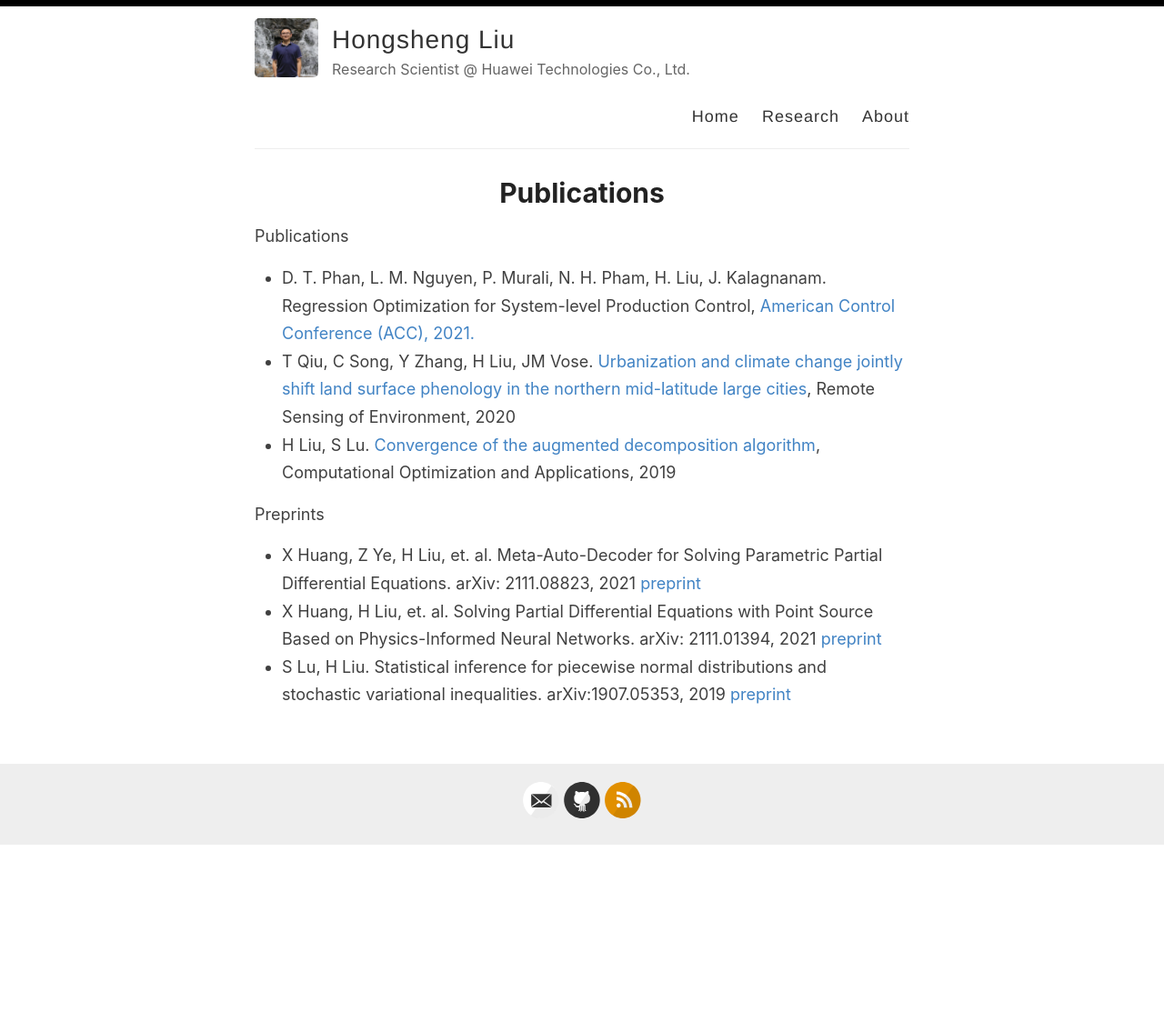
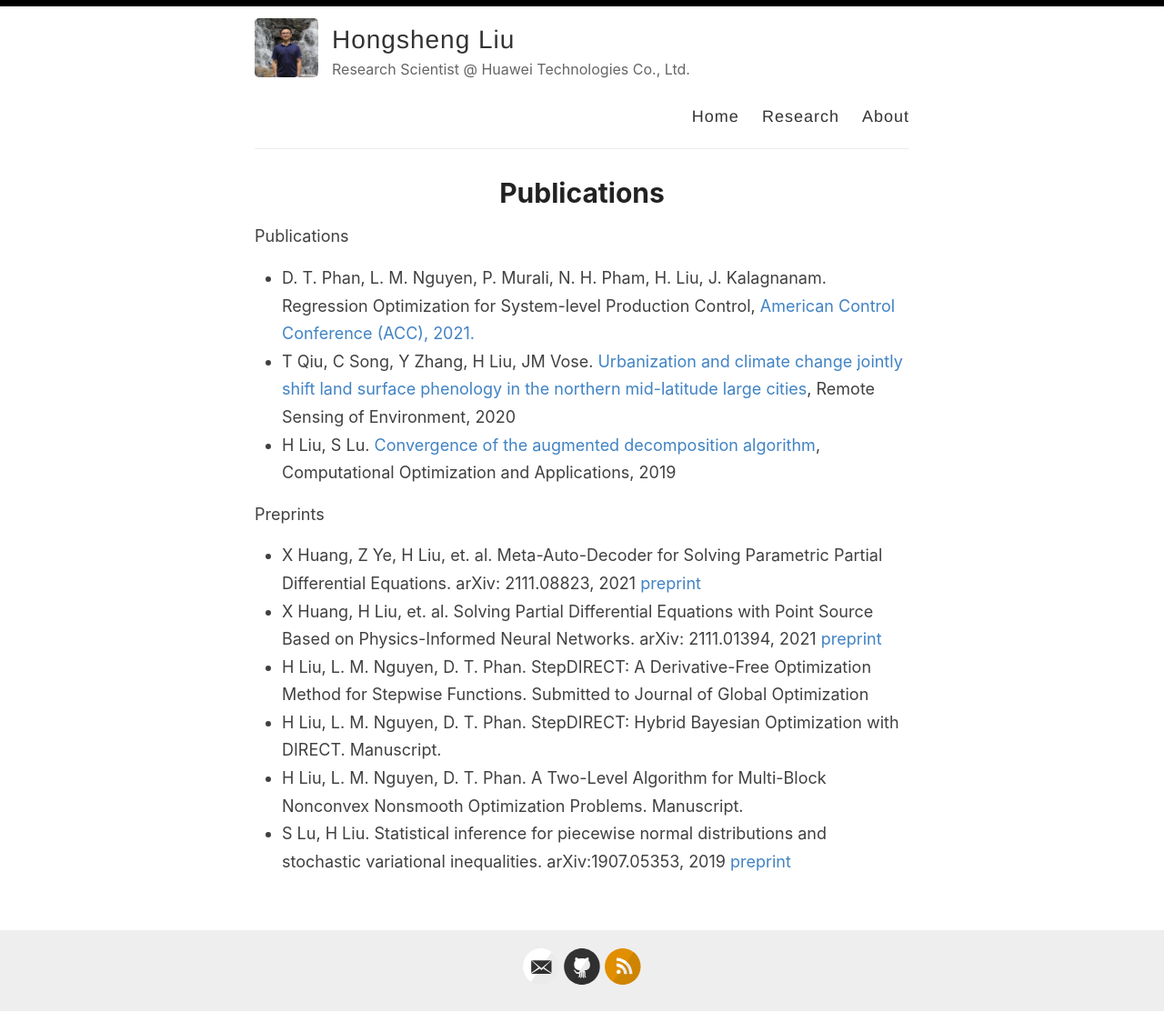
Before and after one commit to hsliuustc/hsliuustc.github.io, a Jekyll site: the page built from _pages/getting-started.md, in a window 1280 px wide. Shown: the whole page at 91% size. Built offline with Jekyll 4.4.1, drawn with Linux system fonts in a browser that asks for light colours; before the commit the page ends 929 px from its top, so only the background shows below that.

Commit message:
add preprints

```diff
--- a/_pages/getting-started.md
+++ b/_pages/getting-started.md
@@ -14,6 +14,9 @@ Publications
 Preprints
 - X Huang, Z Ye, H Liu, et. al. Meta-Auto-Decoder for Solving Parametric Partial Differential Equations. arXiv: 2111.08823, 2021 [preprint](https://arxiv.org/pdf/2111.08823.pdf)
 - X Huang, H Liu, et. al. Solving Partial Differential Equations with Point Source Based on Physics-Informed Neural Networks. arXiv: 2111.01394, 2021 [preprint](https://arxiv.org/pdf/2111.01394.pdf)
+- H Liu, L. M. Nguyen, D. T. Phan. StepDIRECT: A Derivative-Free Optimization Method for Stepwise Functions. Submitted to Journal of Global Optimization
+- H Liu, L. M. Nguyen, D. T. Phan. StepDIRECT: Hybrid Bayesian Optimization with DIRECT. Manuscript.
+- H Liu, L. M. Nguyen, D. T. Phan. A Two-Level Algorithm for Multi-Block Nonconvex Nonsmooth Optimization Problems. Manuscript.
 - S Lu, H Liu. Statistical inference for piecewise normal distributions and stochastic variational inequalities. arXiv:1907.05353, 2019 [preprint](https://arxiv.org/pdf/1907.05353.pdf)
 
 <!-- ### Step 1) Fork Reverie to your User Repository
```
